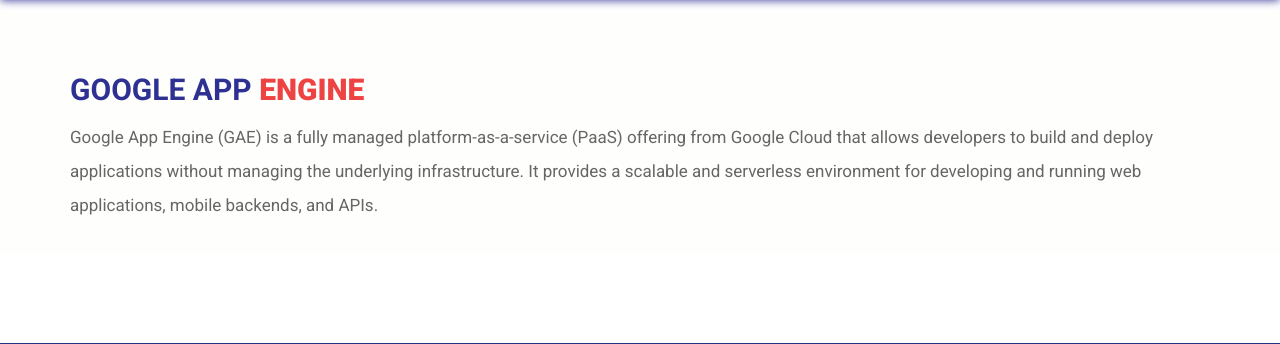
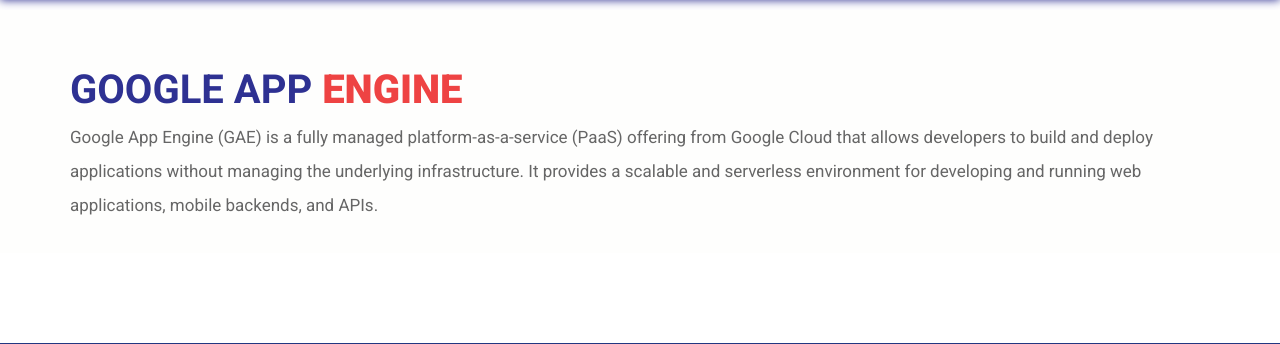
Before and after one commit to msyaafiq/cloud-computing-assignment, a Flask app: page / in a window 1280 px wide. Shown: the part 102-446 px from the top of the page. Run offline with Flask 3, Linux system fonts and the light colour scheme; some libraries are stand-ins or nearby versions.

Commit message:
before update

```diff
--- a/static/css/index.css
+++ b/static/css/index.css
@@ -4,7 +4,7 @@
 }
 
 .home-title-section {
-    font-size: 30px;
+    font-size: 40px;
     color: #2e3192;
     line-height: 40px;
     font-weight: bold;
--- a/templates/calendar-api.html
+++ b/templates/calendar-api.html
@@ -133,7 +133,7 @@
             </div>
           </div>
         </div>
-
+        <div>ARIP LANCAU</div>
       </div>
     </div>
       </div>
```
